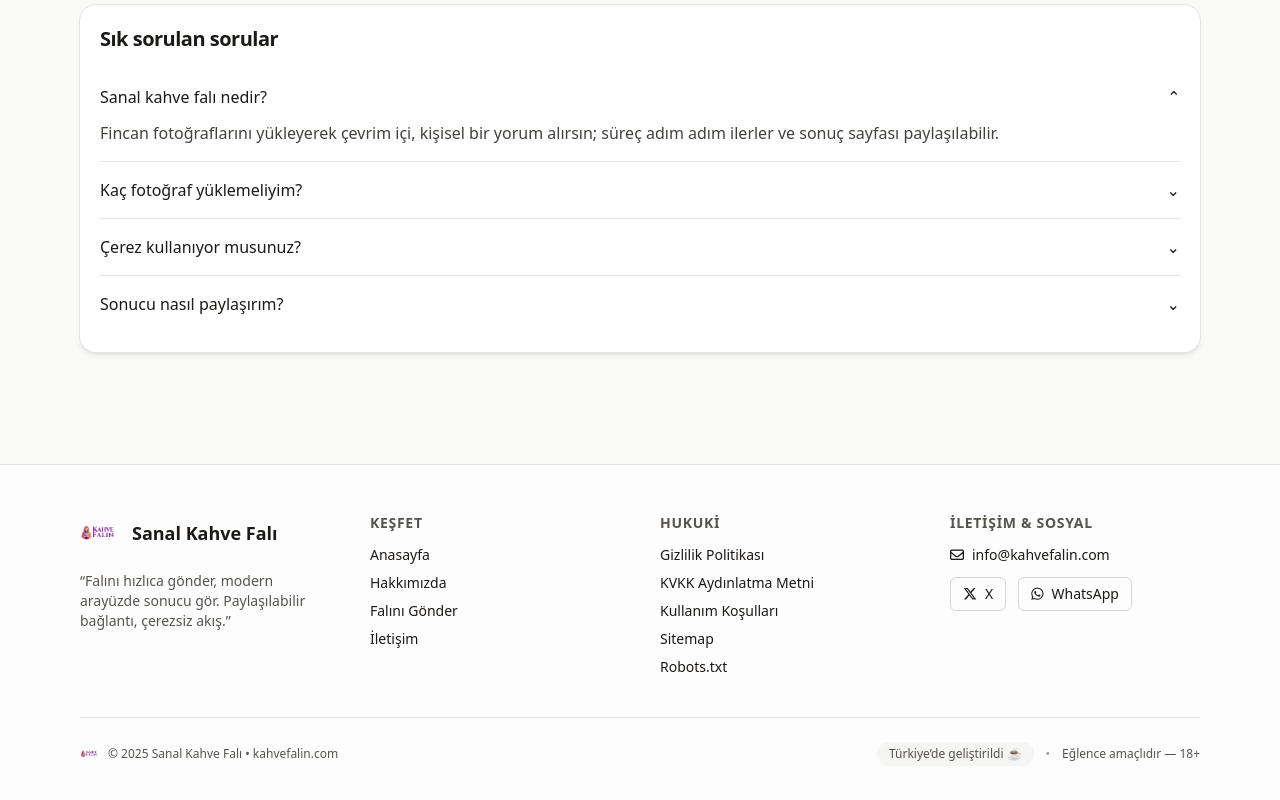
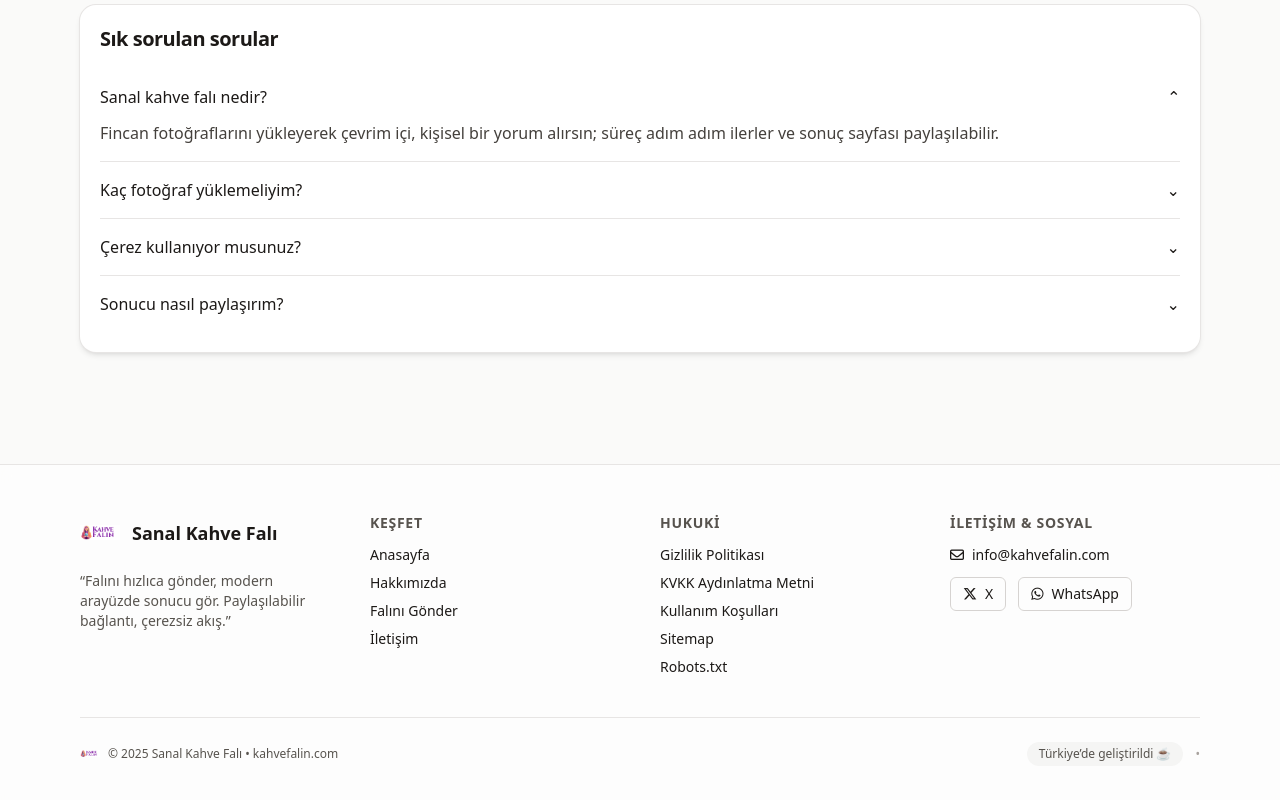
Before and after one commit to kuleliworks/kahve-fali, a Next.js app: page / in a window 1280 px wide. Shown: the part 1124-1924 px from the top of the page. Built offline with nearby package versions, Linux system fonts and the light colour scheme.

Commit message:
Update Footer.tsx

```diff
--- a/components/Footer.tsx
+++ b/components/Footer.tsx
@@ -101,7 +101,6 @@ export default function Footer() {
             <div className="flex items-center gap-3">
               <span className="rounded-full bg-stone-100 px-3 py-1">Türkiye’de geliştirildi ☕</span>
               <span className="text-stone-400">•</span>
-              <span>Eğlence amaçlıdır — 18+</span>
             </div>
           </div>
         </div>
```
